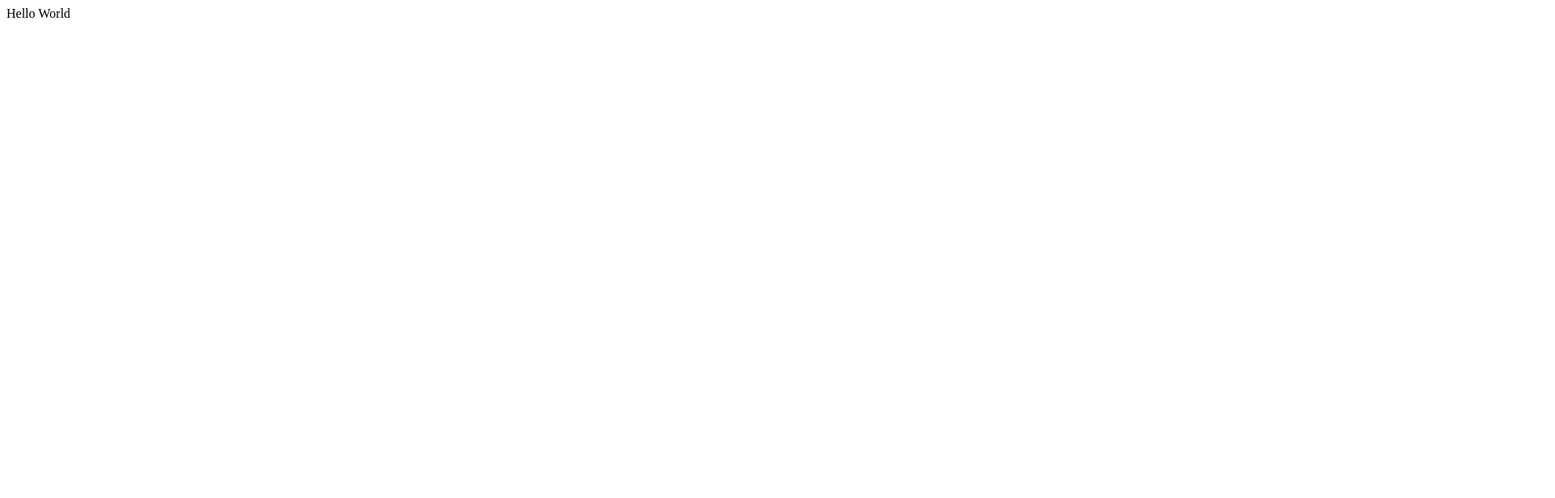
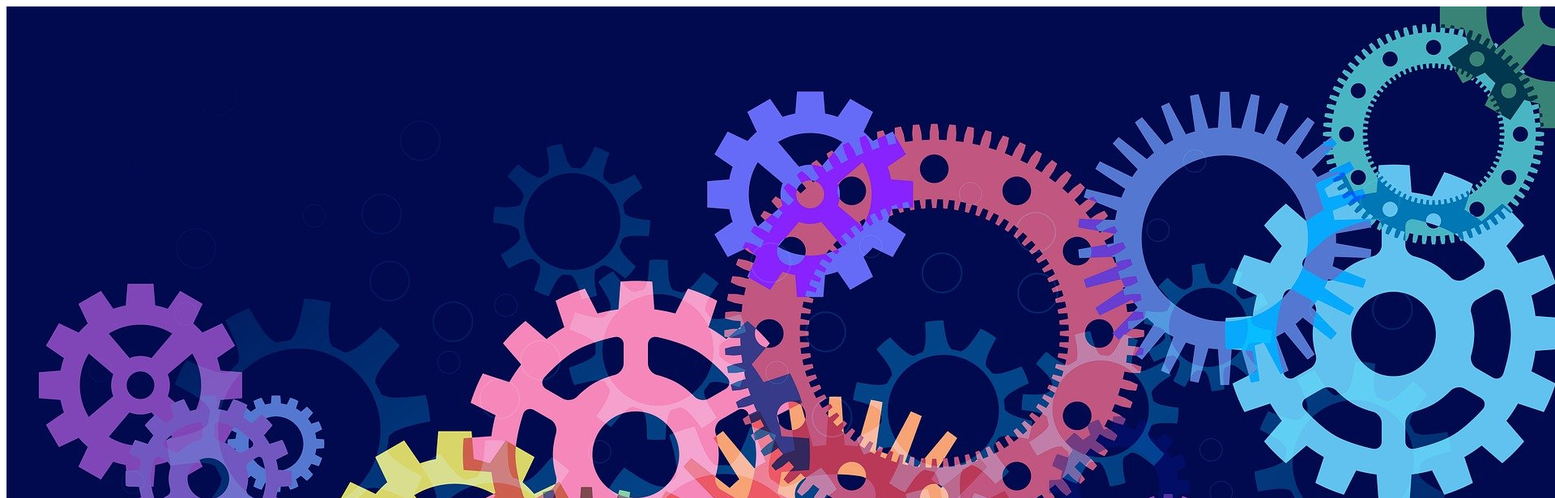
Before and after one commit to onyx-ken/portfolio, a plain HTML site: page index.html in a window 1280 px wide. Shown: the top 616 px of the page at 81% size, 1920 px wide, since content can reach past the window. Drawn offline with Linux system fonts and the light colour scheme.

Commit message:
add main image

```diff
--- a/index.html
+++ b/index.html
@@ -5,6 +5,8 @@
     <title>Hello World!</title>
 </head>
 <body>
+<img src="images/teamwork.jpg" alt="teamwork-image">
+
 Hello World
 </body>
 </html>
```
Also changed, not shown: images/teamwork.jpg (added).
